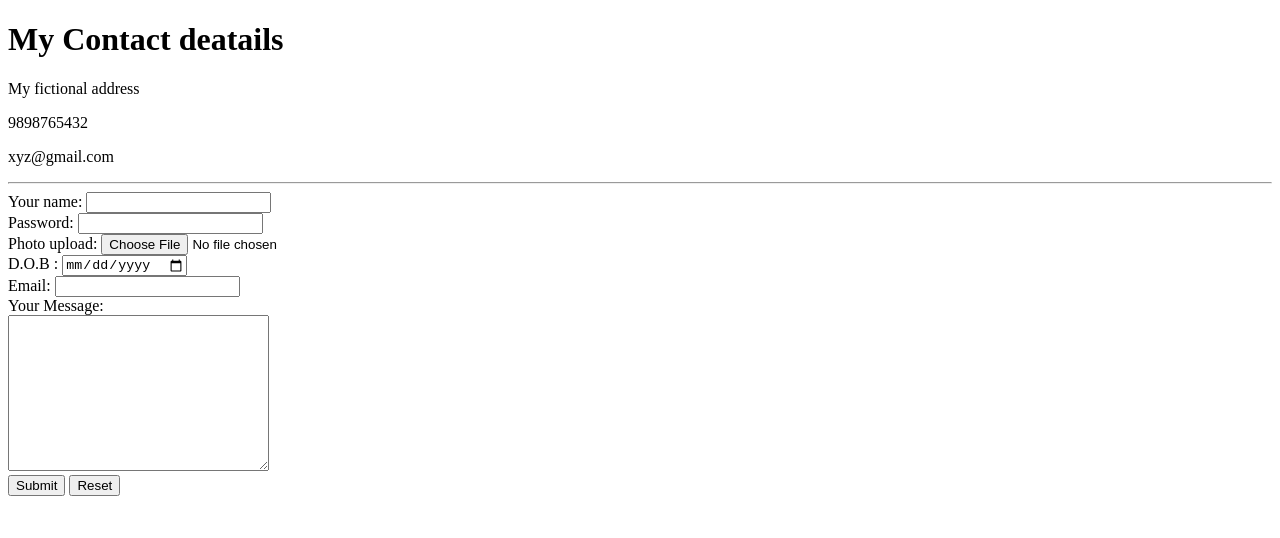
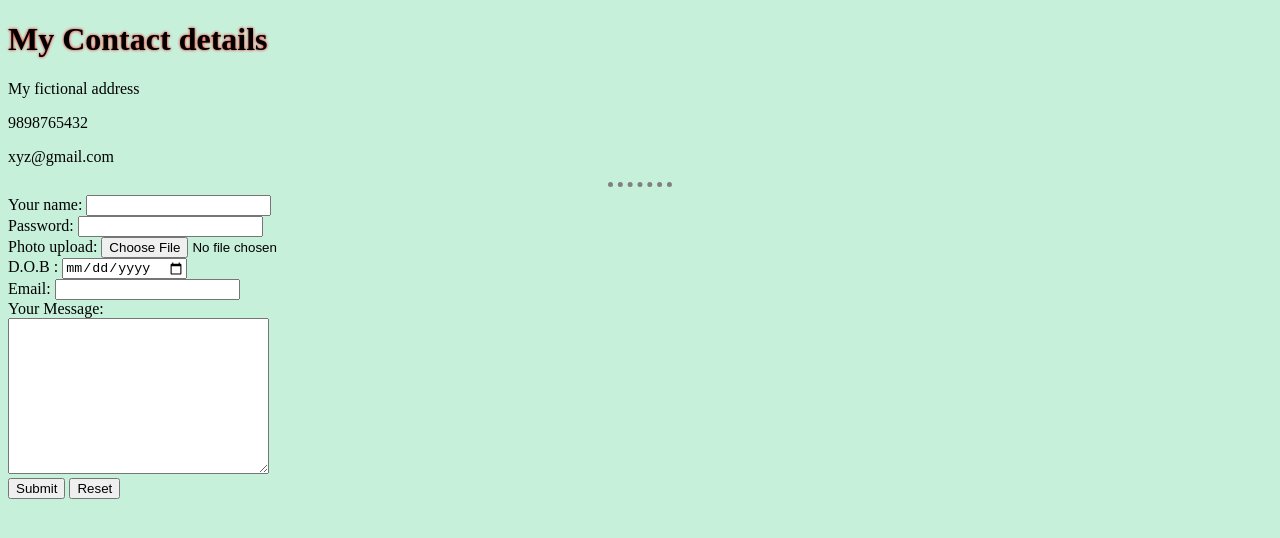
Before and after one commit to Tarunkmr0023/CV, a plain HTML site: page Contact.html in a window 1280 px wide. Drawn offline with Linux system fonts and the light colour scheme.

Commit message:
Add files via upload

```diff
--- /dev/null
+++ b/CSS/styles.css
@@ -0,0 +1,21 @@
+body {
+  background-color: #c7f0db;
+
+}
+
+hr {
+  border-color: grey;
+  border-width: 5px;
+  border-style: none;
+  border-top-style: dotted;
+  height: 0px;
+  width: 5%;
+}
+h1
+{
+  text-shadow: 0 0  3px red;
+}
+h3
+{
+  color: #481380
+}
--- a/Contact.html
+++ b/Contact.html
@@ -3,9 +3,10 @@
   <head>
     <meta charset="utf-8">
     <title>My Contact Details</title>
+    <link rel="stylesheet" href="css/styles.css">
   </head>
   <body>
-    <h1>My Contact deatails</h1>
+    <h1>My Contact details</h1>
     <p>My fictional address</p>
     <p>9898765432</p>
     <p>xyz@gmail.com</p>
```
Also changed, not shown: hobbies.html (+2 -1 lines), index.html (+4 -2 lines).
